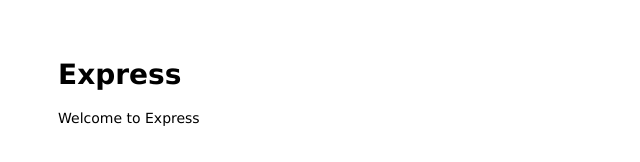
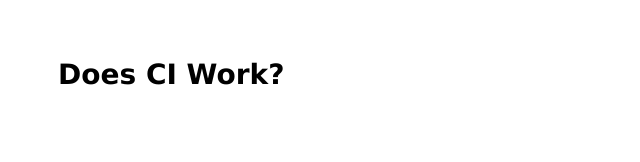
Before and after one commit to smthom05/quantified-self, a website: page public/index.html in a window 1280 px wide. Shown: the whole page, without its empty margins (0-640 px from the left). Drawn offline with Linux system fonts and the light colour scheme.

Commit message:
First attempt at CircleCI deployment
Co-authored-by: Manoj Panta <34468256+manojpanta@users.noreply.github.com>

```diff
--- a/public/index.html
+++ b/public/index.html
@@ -6,8 +6,7 @@
 </head>
 
 <body>
-  <h1>Express</h1>
-  <p>Welcome to Express</p>
+<h1>Does CI Work?</h1>
 </body>
 
 </html>
```
Also changed, not shown: .circleci/config.yml (added).
